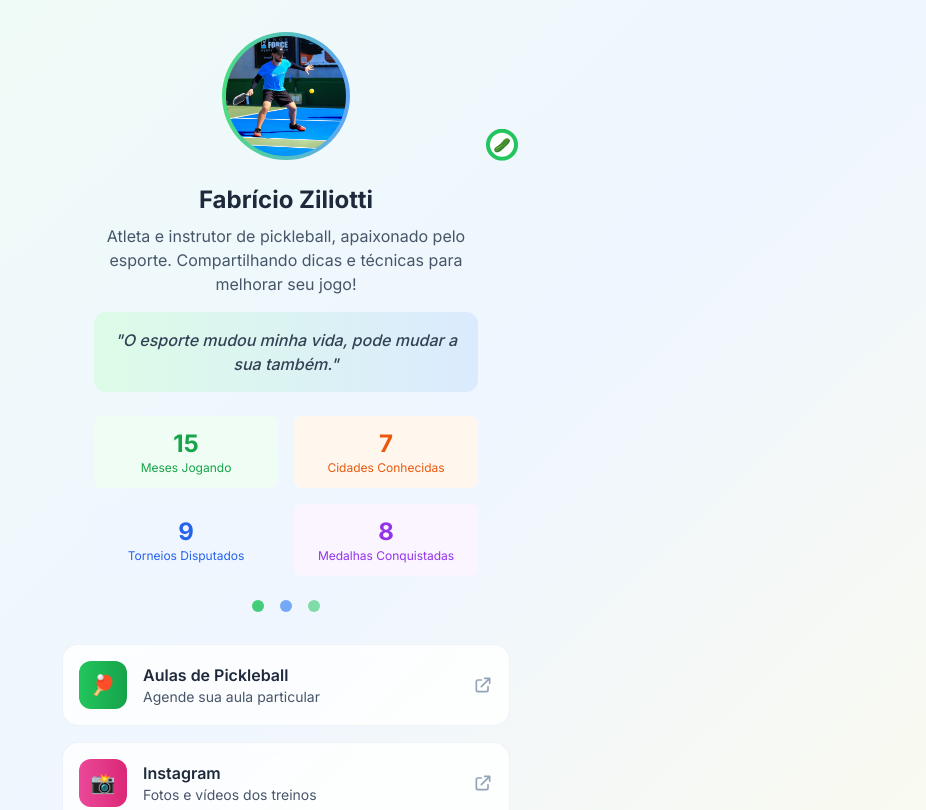
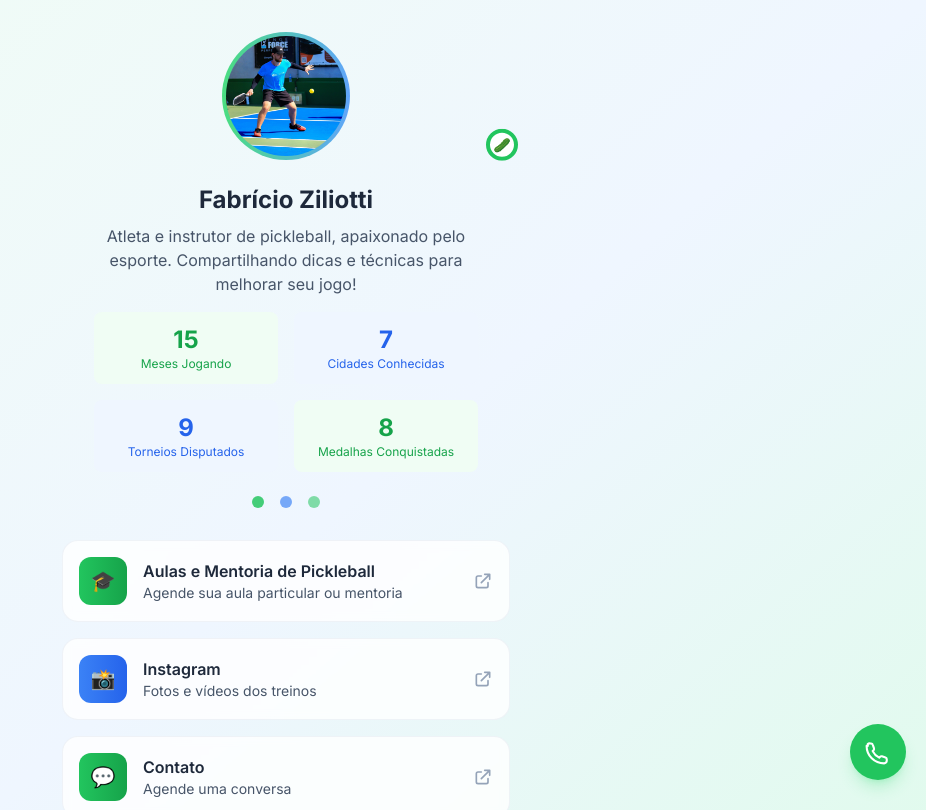
Before and after one commit to pickleball-brasil/fabricio-ziliotti, a React (Vite) app: page / in a window 1280 px wide. Shown: the top 810 px of the page, without its empty margins (354-1280 px from the left). Built offline with nearby package versions, Linux system fonts and the light colour scheme.

Commit message:
UX: palette green/blue only, subtle background blobs, improved WhatsApp CTA icon + GA4 event, accessible link cards

```diff
--- a/package.json
+++ b/package.json
@@ -26,6 +26,7 @@
     "eslint-plugin-react-hooks": "^4.6.0",
     "eslint-plugin-react-refresh": "^0.4.6",
     "gh-pages": "^6.3.0",
+    "md-to-pdf": "^5.2.4",
     "postcss": "^8.4.38",
     "tailwindcss": "^3.4.4",
     "vite": "^5.2.0"
--- a/src/App.jsx
+++ b/src/App.jsx
@@ -1,5 +1,5 @@
 import React, { useEffect } from 'react'
-import { initGA, trackPageView } from './utils/analytics'
+import { initGA, trackPageView, trackEvent } from './utils/analytics'
 import Profile from './components/Profile'
 import Links from './components/Links'
 import Footer from './components/Footer'
@@ -12,15 +12,50 @@ function App() {
     trackPageView()
   }, [])
 
+  const handleWhatsAppCtaClick = () => {
+    trackEvent('CTA', 'Click', 'whatsapp_floating')
+  }
+
   return (
-    <div className="min-h-screen bg-gradient-to-br from-green-50 via-blue-50 to-yellow-50">
-      <main className="container mx-auto px-4 py-8">
+    <div className="relative min-h-screen bg-gradient-to-br from-green-50 via-blue-50 to-green-100">
+      {/* Fundo sutil com blobs */}
+      <div className="pointer-events-none absolute inset-0 -z-10 overflow-hidden">
+        <div className="absolute -top-24 -left-24 w-[36rem] h-[36rem] rounded-full bg-green-300/30 blur-3xl"></div>
+        <div className="absolute bottom-[-8rem] right-[-8rem] w-[40rem] h-[40rem] rounded-full bg-blue-300/30 blur-3xl"></div>
+        <div className="absolute top-1/3 right-1/4 w-[24rem] h-[24rem] rounded-full bg-green-200/25 blur-3xl"></div>
+      </div>
+
+      <main className="container mx-auto px-4 py-8" role="main">
         <div className="max-w-md mx-auto space-y-8">
           <Profile />
           <Links />
         </div>
       </main>
       <Footer />
+
+      {/* CTA flutuante WhatsApp */}
+      <a
+        href="https://wa.me/5516992144146?text=Olá%20Fabrício!%20Vim%20do%20site.%20Quero%20saber%20sobre%20aulas%20e%20mentoria."
+        target="_blank"
+        rel="noopener noreferrer"
+        aria-label="Converse no WhatsApp"
+        title="Converse no WhatsApp"
+        onClick={handleWhatsAppCtaClick}
+        className="fixed bottom-5 right-5 z-50 inline-flex items-center justify-center w-14 h-14 rounded-full shadow-lg shadow-green-400/30 hover:shadow-green-500/50 bg-green-500 hover:bg-green-600 text-white transition-all focus:outline-none focus-visible:ring-2 focus-visible:ring-offset-2 focus-visible:ring-green-500"
+      >
+        <span className="sr-only">WhatsApp</span>
+        <svg
+          xmlns="http://www.w3.org/2000/svg"
+          viewBox="0 0 24 24"
+          fill="none"
+          stroke="currentColor"
+          strokeWidth="1.8"
+          className="w-7 h-7"
+          aria-hidden="true"
+        >
+          <path strokeLinecap="round" strokeLinejoin="round" d="M2.25 6.75c0 8.284 6.716 15 15 15h0A2.25 2.25 0 0019.5 19.5v-1.33c0-.66-.43-1.24-1.06-1.43l-3.09-1.03c-.53-.18-1.12-.04-1.52.36l-.78.78a12.04 12.04 0 01-5.62-5.62l.78-.78c.4-.4.54-.99.36-1.52l-1.03-3.1c-.19-.63-.77-1.06-1.43-1.06H5.5A2.25 2.25 0 003.25 5.25v1.5z" />
+        </svg>
+      </a>
     </div>
   )
 }
--- a/src/components/Links.jsx
+++ b/src/components/Links.jsx
@@ -5,92 +5,48 @@ const Links = () => {
   const links = [
     {
       id: 1,
-      title: 'Aulas de Pickleball',
-      description: 'Agende sua aula particular',
+      title: 'Aulas e Mentoria de Pickleball',
+      description: 'Agende sua aula particular ou mentoria',
       url: 'https://wa.me/5516992144146',
-      icon: '🏓',
+      icon: '🎓',
       color: 'from-green-500 to-green-600'
     },
-    // {
-    //   id: 2,
-    //   title: 'YouTube - Técnicas',
-    //   description: 'Tutoriais e dicas de jogo',
-    //   url: 'https://youtube.com/@pickleballpro',
-    //   icon: '📺',
-    //   color: 'from-red-500 to-red-600'
-    // },
     {
       id: 3,
       title: 'Instagram',
       description: 'Fotos e vídeos dos treinos',
       url: 'https://www.instagram.com/fabricioziliotti_pb',
       icon: '📸',
-      color: 'from-pink-500 to-pink-600'
+      color: 'from-blue-500 to-blue-600'
     },
-    // {
-    //   id: 4,
-    //   title: 'TikTok',
-    //   description: 'Dicas rápidas e highlights',
-    //   url: 'https://tiktok.com/@pickleballpro',
-    //   icon: '🎵',
-    //   color: 'from-gray-800 to-gray-900'
-    // },
-    // {
-    //   id: 5,
-    //   title: 'Blog Técnico',
-    //   description: 'Artigos sobre estratégias',
-    //   url: 'https://blog-pickleball.com',
-    //   icon: '📝',
-    //   color: 'from-blue-500 to-blue-600'
-    // },
-    // {
-    //   id: 6,
-    //   title: 'Podcast',
-    //   description: 'Conversas sobre pickleball',
-    //   url: 'https://podcast-pickleball.com',
-    //   icon: '🎙️',
-    //   color: 'from-purple-500 to-purple-600'
-    // },
-    // {
-    //   id: 7,
-    //   title: 'Loja de Equipamentos',
-    //   description: 'Raquetes e acessórios',
-    //   url: 'https://loja-pickleball.com',
-    //   icon: '🛒',
-    //   color: 'from-orange-500 to-orange-600'
-    // },
-    // {
-    //   id: 8,
-    //   title: 'Calendário de Torneios',
-    //   description: 'Próximos eventos',
-    //   url: 'https://torneios-pickleball.com',
-    //   icon: '📅',
-    //   color: 'from-indigo-500 to-indigo-600'
-    // },
     {
       id: 9,
       title: 'Contato',
       description: 'Agende uma conversa',
       url: 'https://wa.me/5516992144146',
-      icon: '✉️',
-      color: 'from-emerald-500 to-emerald-600'
+      icon: '💬',
+      color: 'from-green-500 to-green-600'
     }
   ]
 
   const handleLinkClick = (link) => {
     trackLinkClick(link.title, link.url)
-    window.open(link.url, '_blank', 'noopener,noreferrer')
   }
 
   return (
     <div className="space-y-4">
       {links.map((link, index) => (
-        <div
+        <a
           key={link.id}
-          className="link-card cursor-pointer group"
+          href={link.url}
+          target="_blank"
+          rel="noopener noreferrer"
+          onClick={() => handleLinkClick(link)}
+          className="block focus:outline-none focus-visible:ring-2 focus-visible:ring-offset-2 focus-visible:ring-green-500 rounded-2xl"
           style={{ animationDelay: `${index * 0.1}s` }}
-          onClick={() => handleLinkClick(link)}
+          aria-label={`${link.title} — ${link.description}`}
         >
+          <div className="link-card group">
             <div className="flex items-center space-x-4">
               <div className={`w-12 h-12 rounded-xl bg-gradient-to-r ${link.color} flex items-center justify-center text-white text-xl group-hover:scale-110 transition-transform duration-300`}>
                 {link.icon}
@@ -103,13 +59,14 @@ const Links = () => {
                   {link.description}
                 </p>
               </div>
-            <div className="text-slate-400 group-hover:text-slate-600 transition-colors">
+              <div className="text-slate-400 group-hover:text-slate-600 transition-colors" aria-hidden="true">
                 <svg className="w-5 h-5" fill="none" stroke="currentColor" viewBox="0 0 24 24">
                   <path strokeLinecap="round" strokeLinejoin="round" strokeWidth={2} d="M10 6H6a2 2 0 00-2 2v10a2 2 0 002 2h10a2 2 0 002-2v-4M14 4h6m0 0v6m0-6L10 14" />
                 </svg>
               </div>
             </div>
           </div>
+        </a>
       ))}
     </div>
   )
--- a/src/components/Profile.jsx
+++ b/src/components/Profile.jsx
@@ -43,28 +43,23 @@ const Profile = () => {
         Compartilhando dicas e técnicas para melhorar seu jogo!
       </p>
 
-      <div className="bg-gradient-to-r from-green-100 to-blue-100 rounded-xl p-4 mb-6 max-w-sm mx-auto">
-        <p className="text-slate-700 font-medium text-center italic">
-          "O esporte mudou minha vida, pode mudar a sua também."
-        </p>
-      </div>
 
       <div className="grid grid-cols-2 gap-4 mb-6 max-w-sm mx-auto">
         <div className="bg-green-50 rounded-lg p-3">
           <div className="text-2xl font-bold text-green-600">{monthsPlaying}</div>
           <div className="text-xs text-green-600">Meses Jogando</div>
         </div>
-        <div className="bg-orange-50 rounded-lg p-3">
-          <div className="text-2xl font-bold text-orange-600">7</div>
-          <div className="text-xs text-orange-600">Cidades Conhecidas</div>
+        <div className="bg-blue-50 rounded-lg p-3">
+          <div className="text-2xl font-bold text-blue-600">7</div>
+          <div className="text-xs text-blue-600">Cidades Conhecidas</div>
         </div>
         <div className="bg-blue-50 rounded-lg p-3">
           <div className="text-2xl font-bold text-blue-600">9</div>
           <div className="text-xs text-blue-600">Torneios Disputados</div>
         </div>
-        <div className="bg-purple-50 rounded-lg p-3">
-          <div className="text-2xl font-bold text-purple-600">8</div>
-          <div className="text-xs text-purple-600">Medalhas Conquistadas</div>
+        <div className="bg-green-50 rounded-lg p-3">
+          <div className="text-2xl font-bold text-green-600">8</div>
+          <div className="text-xs text-green-600">Medalhas Conquistadas</div>
         </div>
       </div>
 
--- a/src/index.css
+++ b/src/index.css
@@ -10,6 +10,13 @@
   body {
     @apply bg-gradient-to-br from-slate-50 to-slate-100 text-slate-900;
     font-feature-settings: "rlig" 1, "calt" 1;
+  }
+
+  /* Dark mode automático baseado no SO */
+  @media (prefers-color-scheme: dark) {
+    body {
+      @apply from-slate-900 to-slate-950 text-slate-100;
+    }
   }
 }
 
@@ -26,6 +33,11 @@
     @apply bg-white/80 backdrop-blur-sm hover:bg-white/90 border border-slate-200/50 hover:border-slate-300/50 rounded-2xl p-4 transition-all duration-300 transform hover:scale-105 hover:shadow-xl;
   }
 
+  /* Estados de foco visíveis e consistentes */
+  .focus-visible-ring {
+    @apply focus:outline-none focus-visible:ring-2 focus-visible:ring-offset-2 focus-visible:ring-green-600;
+  }
+
   .glass-effect {
     @apply bg-white/10 backdrop-blur-md border border-white/20;
   }
```
Also changed, not shown: 1 other file (tests, documents, lock files or other folders). Lines whose indentation alone changed are shown as unchanged.
